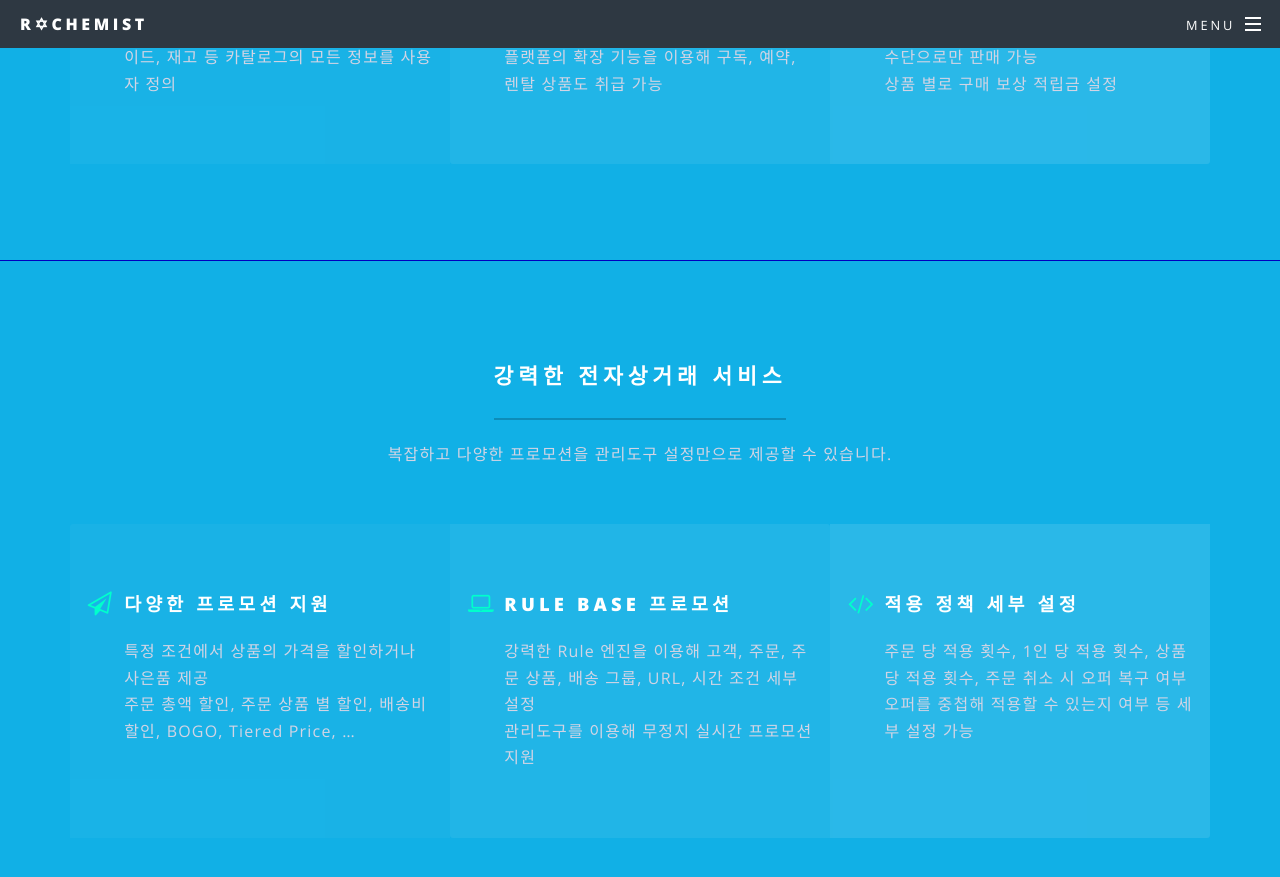
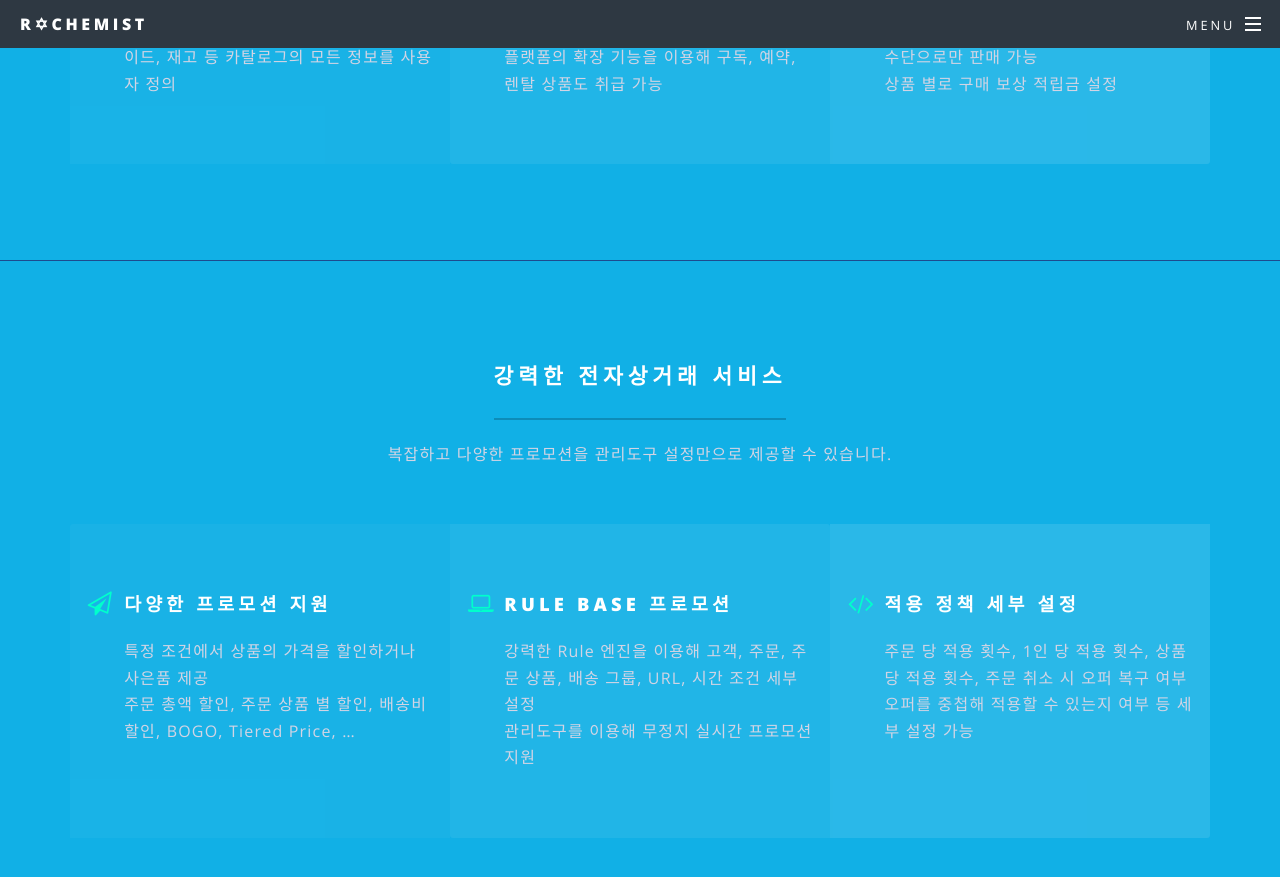
Before and after one commit to rchemist/rchemist.github.io, a Jekyll site: the page built from index.html, in a window 1280 px wide and 900 px high, scrolled down 4005 px. Shown: the top 877 px of the window. Built offline with Jekyll 4.4.1, drawn with Linux system fonts in a browser that asks for light colours.

```diff
--- a/_sass/libs/_vars.scss
+++ b/_sass/libs/_vars.scss
@@ -136,6 +136,7 @@
 
 		accent-ready-to-use: (
 			bg:				#6AC4A5,
+			color:	#fff,
 			fg-bold:		#ffffff,
 			fg:				mix(#505393, #ffffff, 25%),
 			fg-light:		mix(#505393, #ffffff, 40%),
--- a/index.html
+++ b/index.html
@@ -298,7 +298,7 @@ layout: landing
 					</section>
 
 				<!-- Five -->
-					<section id="five" class="wrapper style3-features special" style="border-bottom: 1px solid #0000bf">
+					<section id="five" class="wrapper style3-features special" style="border-bottom: 1px solid #1d4b8f">
 						<div class="inner">
 							<header class="major">
 								<h2>강력한 전자상거래 서비스</h2>
@@ -329,7 +329,7 @@ layout: landing
 					</section>
 
 				<!-- Six -->
-					<section id="six" class="wrapper style3-features special">
+					<section id="six" class="wrapper style3-features special" style="border-bottom: 1px solid #1d4b8f">
 						<div class="inner">
 							<header class="major">
 								<h2>강력한 전자상거래 서비스</h2>
@@ -359,7 +359,7 @@ layout: landing
 					</section>
 
 				<!-- Seven -->
-					<section id="seven" class="wrapper style3-features special">
+					<section id="seven" class="wrapper style3-features special" style="border-bottom: 1px solid #1d4b8f">
 						<div class="inner">
 							<header class="major">
 								<h2>강력한 전자상거래 서비스</h2>
@@ -388,7 +388,7 @@ layout: landing
 					</section>
 
 				<!-- Eight -->
-					<section id="eight" class="wrapper style3-features special">
+					<section id="eight" class="wrapper style3-features special" style="border-bottom: 1px solid #1d4b8f">
 						<div class="inner">
 							<header class="major">
 								<h2>멀티 서비스 전략</h2>
@@ -416,7 +416,7 @@ layout: landing
 					</section>
 
 				<!-- Nine -->
-					<section id="nine" class="wrapper style3-features special">
+					<section id="nine" class="wrapper style3-features special" style="border-bottom: 1px solid #1d4b8f">
 						<div class="inner">
 							<header class="major">
 								<h2>온/오프라인 통합 옴니채널 서비스</h2>
@@ -446,7 +446,7 @@ layout: landing
 					</section>
 
 				<!-- Ten -->
-					<section id="ten" class="wrapper style3-features special">
+					<section id="ten" class="wrapper style3-features special" style="border-bottom: 1px solid #1d4b8f">
 						<div class="inner">
 							<header class="major">
 								<h2>서비스 통합을 위한 RESTful API</h2>
@@ -473,7 +473,7 @@ layout: landing
 					</section>
 
 				<!-- Eleven -->
-					<section id="eleven" class="wrapper style3-features special">
+					<section id="eleven" class="wrapper style3-features special" style="border-bottom: 1px solid #1d4b8f">
 						<div class="inner">
 							<header class="major">
 								<h2>실시간 전자상거래 정책 관리</h2>
@@ -502,7 +502,7 @@ layout: landing
 					</section>
 
 				<!-- Twelve -->
-					<section id="twelve" class="wrapper style3-features special">
+					<section id="twelve" class="wrapper style3-features special" style="border-bottom: 1px solid #1d4b8f">
 						<div class="inner">
 							<header class="major">
 								<h2>내장 CMS로 무정지 Front 관리</h2>
@@ -531,7 +531,7 @@ layout: landing
 					</section>
 
 				<!-- Thirteen -->
-					<section id="thirteen" class="wrapper style3-features special">
+					<section id="thirteen" class="wrapper style3-features special" style="border-bottom: 1px solid #1d4b8f">
 						<div class="inner">
 							<header class="major">
 								<h2>개발 없이 도메인 엔티티 확장</h2>
@@ -559,7 +559,7 @@ layout: landing
 					</section>
 
 				<!-- Fourteen -->
-					<section id="fourteen" class="wrapper style3-features special">
+					<section id="fourteen" class="wrapper style3-features special" style="border-bottom: 1px solid #1d4b8f">
 						<div class="inner">
 							<header class="major">
 								<h2>서비스 확장을 위한 이벤트 트리거</h2>
@@ -589,7 +589,7 @@ layout: landing
 					</section>
 
 				<!-- fifteen -->
-					<section id="fifteen" class="wrapper style3-features special">
+					<section id="fifteen" class="wrapper style3-features special" style="border-bottom: 1px solid #1d4b8f">
 						<div class="inner">
 							<header class="major">
 								<h2>다양한 결제 수단 제공</h2>
@@ -617,7 +617,7 @@ layout: landing
 					</section>
 
 				<!-- Sixteen -->
-					<section id="sixteen" class="wrapper style3-features special">
+					<section id="sixteen" class="wrapper style3-features special" style="border-bottom: 1px solid #1d4b8f">
 						<div class="inner">
 							<header class="major">
 								<h2>검색엔진 통합</h2>
@@ -645,7 +645,7 @@ layout: landing
 					</section>
 
 				<!-- Seventeen -->
-					<section id="Seventeen" class="wrapper style3-features special">
+					<section id="Seventeen" class="wrapper style3-features special" style="border-bottom: 1px solid #1d4b8f">
 						<div class="inner">
 							<header class="major">
 								<h2>사용자 정의 시스템 데이터</h2>
@@ -672,7 +672,7 @@ layout: landing
 					</section>
 
 				<!-- Eighteen -->
-					<section id="eighteen" class="wrapper style3-features special">
+					<section id="eighteen" class="wrapper style3-features special" style="border-bottom: 1px solid #1d4b8f">
 						<div class="inner">
 							<header class="major">
 								<h2>서비스는 지속적으로 추가됩니다.</h2>
```
